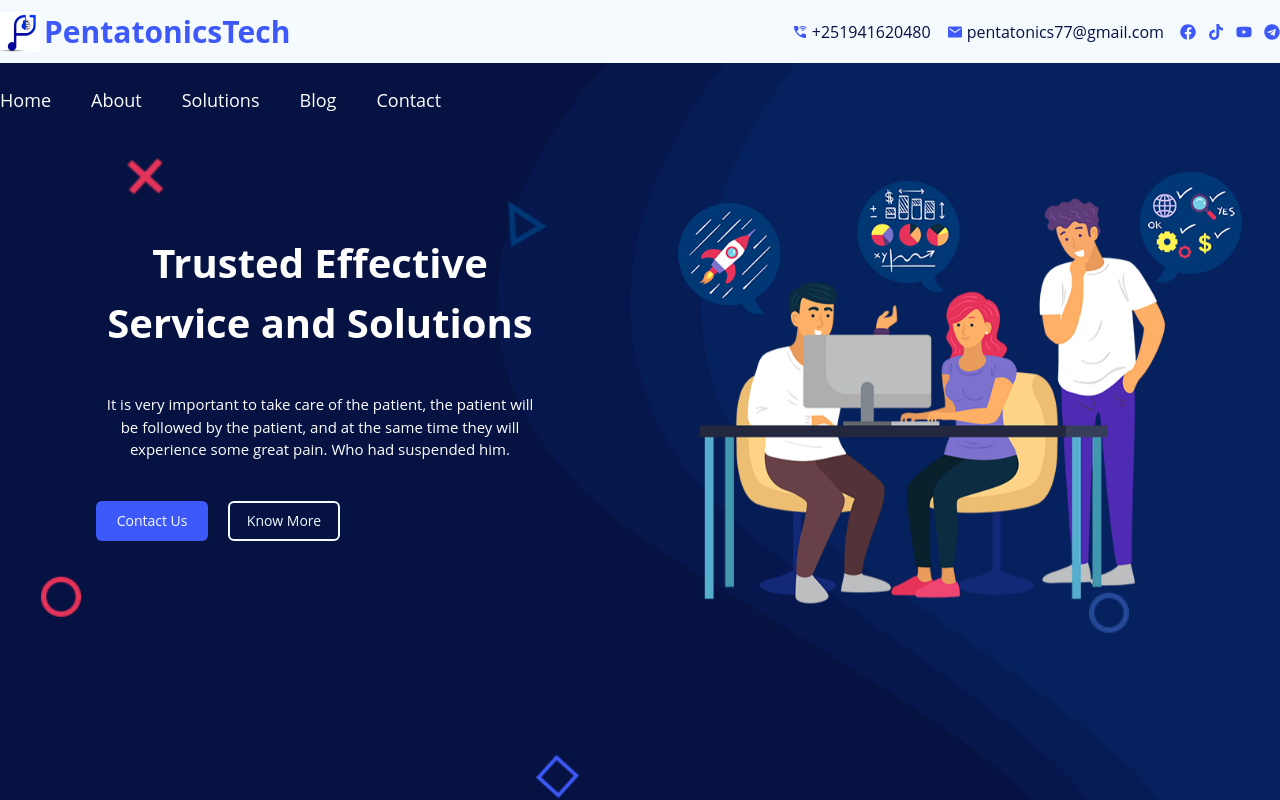
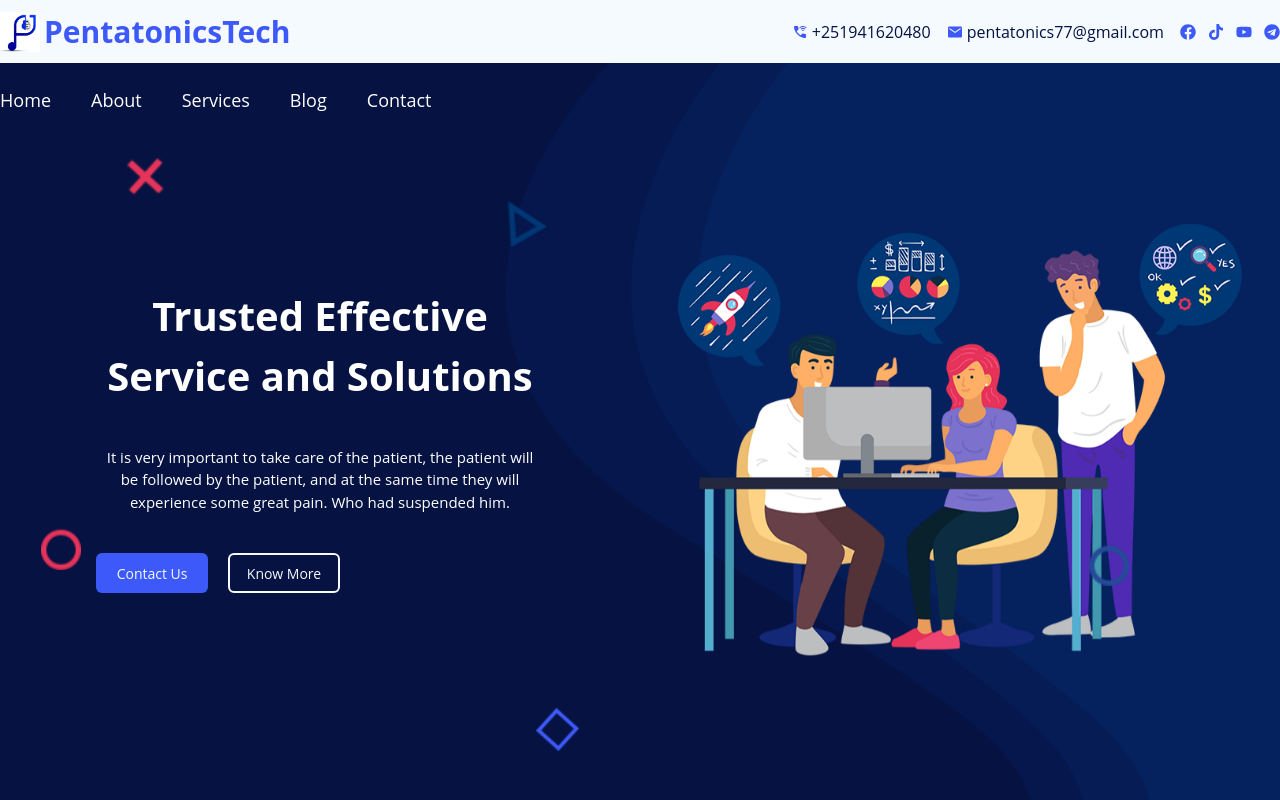
Before and after one commit to menase7/PentatonicsTech, a Next.js app: page / in a window 1280 px wide. Shown: the top 800 px of the page. Built offline with nearby package versions, Linux system fonts and the light colour scheme.

Commit message:
minor changes on components

```diff
--- a/src/components/Footer.jsx
+++ b/src/components/Footer.jsx
@@ -1,16 +1,27 @@
-"use client"
+"use client";
 
 import Image from "next/image";
 import React from "react";
 import { FaFacebook, FaTelegram, FaTiktok, FaYoutube } from "react-icons/fa";
 
 export default function Footer() {
+
+  const handleClick = (e, targetId) => {
+    e.preventDefault();
+
+    const target = document.getElementById(targetId);
+    if (target) {
+      target.scrollIntoView({ behavior: "smooth", block: "start" });
+    }
+  };
+
+
   return (
     <div
       className="font-sans text-open mx-auto text-white py-5 text-[15px] bg-cover bg-center w-full"
       style={{ backgroundImage: 'url("/home.png")' }}
     >
-      <div className="max-lg:w-[80%] max-w-[1300px] mx-auto grid md:grid-cols-2 lg:grid-cols-4 gap-3 space-y-5 lg:space-x-20 py-10">
+      <div className="max-lg:w-[80%] lg:px-5 xl:px-3 max-w-[1300px] mx-auto grid md:grid-cols-2 lg:grid-cols-4 gap-3 space-y-5 lg:space-x-20 py-5">
         <div className="flex flex-col lg:mr-10 gap-6 pb-7 w-fit">
           <div className="flex items-center gap-2">
             <div className="w-[50px] h-[50px]">
@@ -22,14 +33,16 @@ export default function Footer() {
             It's very important to have a good customer, let the customer know,
             but that's the way it is.
           </p>
-          <div className="flex rounded-md h-[50px] lg:w-[350px]">
+          <div className="flex rounded-md h-[50px] max-w-[300px]">
             <input
               className="bg-transparent border-2 w-full pl-3"
               placeholder="Your email"
               type="email"
               name=""
             />
-            <button className="bg-[#3D59FA] rounded-r-md text-white px-3 -ml-1">Subscribe</button>
+            <button className="bg-[#3D59FA] rounded-r-md text-white px-3 -ml-1">
+              Subscribe
+            </button>
           </div>
           <div className="flex items-center gap-3 text-[#3D59FA]">
             <a className="bg-[#3D59FA] text-white p-3 rounded-md" href="">
@@ -41,7 +54,10 @@ export default function Footer() {
             <a className="bg-[#3D59FA] text-white p-3 rounded-md" href="">
               <FaYoutube className="cursor-pointer" />
             </a>
-            <a className="bg-[#3D59FA] text-white p-3 rounded-md" href="">
+            <a
+              className="bg-[#3D59FA] text-white p-3 rounded-md"
+              href="https://t.me/pentatonicstech"
+            >
               <FaTelegram className="cursor-pointer" />
             </a>
           </div>
@@ -89,20 +105,28 @@ export default function Footer() {
         </div>
       </div>
       <div className="h-[1px] bg-[#c2c2c2]"></div>
-      <div className="max-w-[1300px] mx-auto flex flex-col lg:flex-row lg:justify-between items-center gap-2 pt-3">
+      <div className="max-w-[1300px] mx-auto flex flex-col lg:flex-row lg:justify-between items-center gap-2 pt-3 px-5">
         <div>
-          <ul className="flex gap-2 ml-5">
-            <li>Home</li>
-            <li>Services</li>
-            <li>Projects</li>
-            <li>About</li>
-            <li>Contact</li>
+          <ul className="flex max-w-[1300px] mx-auto w-full justify-start items-center gap-3 md:gap-6 text-lg text-white">
+            {["home", "about", "services", "blog", "contact"].map((item) => (
+              <li
+                key={item}
+                className="hover:text-[#3D59FA] cursor-pointer delay-100"
+              >
+                <a href={`#${item}`} onClick={(e) => handleClick(e, item)}>
+                  {item.charAt(0).toUpperCase() + item.slice(1)}
+                </a>
+              </li>
+            ))}
           </ul>
         </div>
         <div>
           <p className="text-center">
             copyright &copy; 2025 PentatonicsTech. All Rights Reserved by{" "}
-            <a className="text-[#E13259]" href="https://pentatonics-tech.vercel.app/">
+            <a
+              className="text-[#E13259]"
+              href="https://pentatonics-tech.vercel.app/"
+            >
               pentatonicstech.com
             </a>
           </p>
--- a/src/components/Header.jsx
+++ b/src/components/Header.jsx
@@ -1,4 +1,4 @@
-"use client"
+"use client";
 
 import React from "react";
 import { FaTelegram, FaYoutube, FaTiktok, FaFacebook } from "react-icons/fa";
@@ -9,6 +9,7 @@ export default function Header() {
   return (
     <div className="sm:h-[58px] lg:h-[63px] bg-[#F5FAFF] flex items-center">
       <div className="max-w-[1300px] mx-auto flex w-full">
+        <a href="/">
           <div className="max-lg:hidden flex items-center gap-1">
             <div className="h-[40px] w-[40px]">
               <img
@@ -19,6 +20,7 @@ export default function Header() {
             </div>
             <p className="text-[#3D59FA] text-3xl font-bold">PentatonicsTech</p>
           </div>
+        </a>
         <div className="flex items-center justify-center flex-wrap lg:justify-end max-sm:py-2 gap-4 w-full">
           <div className="flex items-center gap-1 text-[#3D59FA]">
             <MdWifiCalling3 />
--- a/src/components/HeroSection.jsx
+++ b/src/components/HeroSection.jsx
@@ -1,4 +1,4 @@
-"use client"
+"use client";
 
 import Image from "next/image";
 import React from "react";
@@ -6,10 +6,11 @@ import React from "react";
 export default function HeroSection() {
   return (
     <div
-      className="relative lg:grid lg:grid-cols-2 lg:items-center bg-cover bg-center h-fit lg:h-screen w-full"
+      className="relative bg-cover bg-center h-fit w-full"
       style={{ backgroundImage: 'url("/home.png")' }}
     >
-      <div className="mx-auto max-w-[70%] space-y-5 lg:space-y-10 max-lg:pt-32 z-50">
+      <div className="max-w-[1300px] mx-auto lg:grid lg:grid-cols-2 lg:items-center lg:py-32">
+      <div className="mx-auto max-w-[70%] space-y-5 lg:space-y-10 max-lg:pt-32 z-32">
         <h1 className="text-white text-[36px] lg:text-[40px] font-bold text-center">
           Trusted Effective Service and Solutions
         </h1>
@@ -19,9 +20,11 @@ export default function HeroSection() {
           some great pain. Who had suspended him.
         </h3>
         <div className="flex justify-center lg:justify-start gap-5 text-[14px] text-[#F5FAFF]">
-          <button className="h-[40px] w-[112px] bg-[#3D59FA] rounded-md hover:bg-[#F5FAFF] hover:text-[#051242] ease-in-out delay-100">
-            Contact Us
-          </button>
+          <a href="#contact">
+            <button className="h-[40px] w-[112px] bg-[#3D59FA] rounded-md hover:bg-[#F5FAFF] hover:text-[#051242] ease-in-out delay-100">
+              Contact Us
+            </button>
+          </a>
           <button className="h-[40px] w-[112px] border-[#F5FAFF] border-2 rounded-md hover:bg-[#F5FAFF] hover:text-[#051242] ease-in-out delay-100">
             Know More
           </button>
@@ -36,7 +39,7 @@ export default function HeroSection() {
           />
         </div>
       </div>
-      <div className="w-full h-full">
+      <div className="max-w-[1300px] mx-auto h-full bg-slate-600">
         {/* Shape 1 */}
         <div className="absolute top-24 left-32 animate-rotate-infinite">
           <Image src="/shape4.png" alt="Shape 1" width={35} height={35} />
@@ -62,6 +65,7 @@ export default function HeroSection() {
           <Image src="/shape6.png" alt="Shape 4" width={40} height={40} />
         </div>
       </div>
+      </div>
     </div>
   );
 }
--- a/src/components/Navbar.jsx
+++ b/src/components/Navbar.jsx
@@ -6,15 +6,15 @@ export default function Navbar() {
   const [isOpen, setIsOpen] = useState(false);
   const [scrolled, setScrolled] = useState(false);
 
-  const handleClick = (e) => {
+  const handleClick = (e, targetId) => {
     e.preventDefault();
-    setIsOpen(false);
+    setIsOpen(false); // Close mobile menu if open
 
-    const target = document.getElementById("contact");
+    const target = document.getElementById(targetId);
 
-    setTimeout(() => {
+    if (target) {
       target.scrollIntoView({ behavior: "smooth", block: "start" });
-    }, 30);
+    }
   };
 
   useEffect(() => {
@@ -37,22 +37,15 @@ export default function Navbar() {
       }`}
     >
       <ul className="flex max-w-[1300px] mx-auto max-lg:hidden w-full justify-start items-center gap-10 text-[18px] text-white">
-        <li className="hover:text-[#3D59FA] cursor-pointer delay-100">
-          <a href="#home">Home</a>
-        </li>
-        <li className="hover:text-[#3D59FA] cursor-pointer delay-100">
-          <a href="#about">About</a>
-        </li>
-        <li className="hover:text-[#3D59FA] cursor-pointer delay-100">
-          <a href="#solutions">Solutions</a>
-        </li>
-        <li className="hover:text-[#3D59FA] cursor-pointer delay-100">
-          <a href="#blog">Blog</a>
-        </li>
-        <li className="hover:text-[#3D59FA] cursor-pointer delay-100" onClick={handleClick}>
-          <a href="#contact">Contact</a>
-        </li>
+        {["home", "about", "services", "blog", "contact"].map((item) => (
+          <li key={item} className="hover:text-[#3D59FA] cursor-pointer delay-100">
+            <a href={`#${item}`} onClick={(e) => handleClick(e, item)}>
+              {item.charAt(0).toUpperCase() + item.slice(1)}
+            </a>
+          </li>
+        ))}
       </ul>
+
       <div className="lg:hidden w-full flex items-center">
         <div className="mx-6 flex items-center justify-between w-full relative">
           <div className="flex items-center gap-2">
@@ -94,21 +87,16 @@ export default function Navbar() {
           {isOpen && (
             <div>
               <ul className="absolute top-[70px] left-0 w-full bg-[#051242] text-white text-start transform transition-transform duration-300 ease-in-out animate-slide-down">
-                <li className="py-4 pl-6 border-b border-[#3D59FA]">
-                  <a href="#home">Home</a>
-                </li>
-                <li className="py-4 pl-6 border-b border-[#3D59FA]">
-                  <a href="#about">About</a>
-                </li>
-                <li className="py-4 pl-6 border-b border-[#3D59FA]">
-                  <a href="#solutions">Solutions</a>
-                </li>
-                <li className="py-4 pl-6 border-b border-[#3D59FA]">
-                  <a href="#blog">Blog</a>
-                </li>
-                <li className="py-4 pl-6">
-                  <a href="#contact" onClick={handleClick}>Contact</a>
-                </li>
+                {["home", "about", "services", "blog", "contact"].map((item) => (
+                  <li
+                    key={item}
+                    className="py-4 pl-6 border-b border-[#3D59FA]"
+                  >
+                    <a href={`#${item}`} onClick={(e) => handleClick(e, item)}>
+                      {item.charAt(0).toUpperCase() + item.slice(1)}
+                    </a>
+                  </li>
+                ))}
               </ul>
             </div>
           )}
--- a/src/components/ServiceSection.jsx
+++ b/src/components/ServiceSection.jsx
@@ -27,7 +27,7 @@ export default function ServiceSection() {
   ]
 
   return (
-    <div className="container py-20 max-w-[1300px] mx-auto">
+    <div className="container py-20 max-w-[1300px] mx-auto" id="services">
       <div className="text-center mb-[30px] lg:mb-[60px] max-w-[695px] mx-auto space-y-2">
         <p className="text-[14px] text-[#3D59FA]">Smart Service</p>
         <h1 className="text-[25px] md:text-[35px] lg:text-[40px] font-bold text-[#051242]">Provide All Kind Of Tech Solutions</h1>
--- a/src/components/TeamMember.jsx
+++ b/src/components/TeamMember.jsx
@@ -39,9 +39,16 @@ export default function TeamMember() {
     centerMode: true,
     responsive: [
       {
+        breakpoint: 1280,
+        settings: {
+          slidesToShow: 3,
+          slidesToScroll: 1,
+        },
+      },
+      {
         breakpoint: 1024,
         settings: {
-          slidesToShow: 4,
+          slidesToShow: 2,
           slidesToScroll: 1,
         },
       },
@@ -63,7 +70,7 @@ export default function TeamMember() {
   };
 
   return (
-    <div className="text-center mt-10">
+    <div className="text-center pt-20 max-w-[1300px] mx-auto">
       <div className="space-y-3">
         <h2 className="text-[14px] text-[#3D59FA]">Team Members</h2>
         <h1 className="text-[25px] md:text-[35px] lg:text-[40px] font-bold text-[#051242]">
--- a/src/components/Testimonials.jsx
+++ b/src/components/Testimonials.jsx
@@ -38,9 +38,16 @@ export default function Testimonials() {
     centerMode: true,
     responsive: [
       {
+        breakpoint: 1280,
+        settings: {
+          slidesToShow: 3,
+          slidesToScroll: 1,
+        },
+      },
+      {
         breakpoint: 1024,
         settings: {
-          slidesToShow: 4,
+          slidesToShow: 2,
           slidesToScroll: 1,
         },
       },
```
Also changed, not shown: src/components/ContactForm.jsx (+29 -11 lines). Lines whose indentation alone changed are shown as unchanged.
